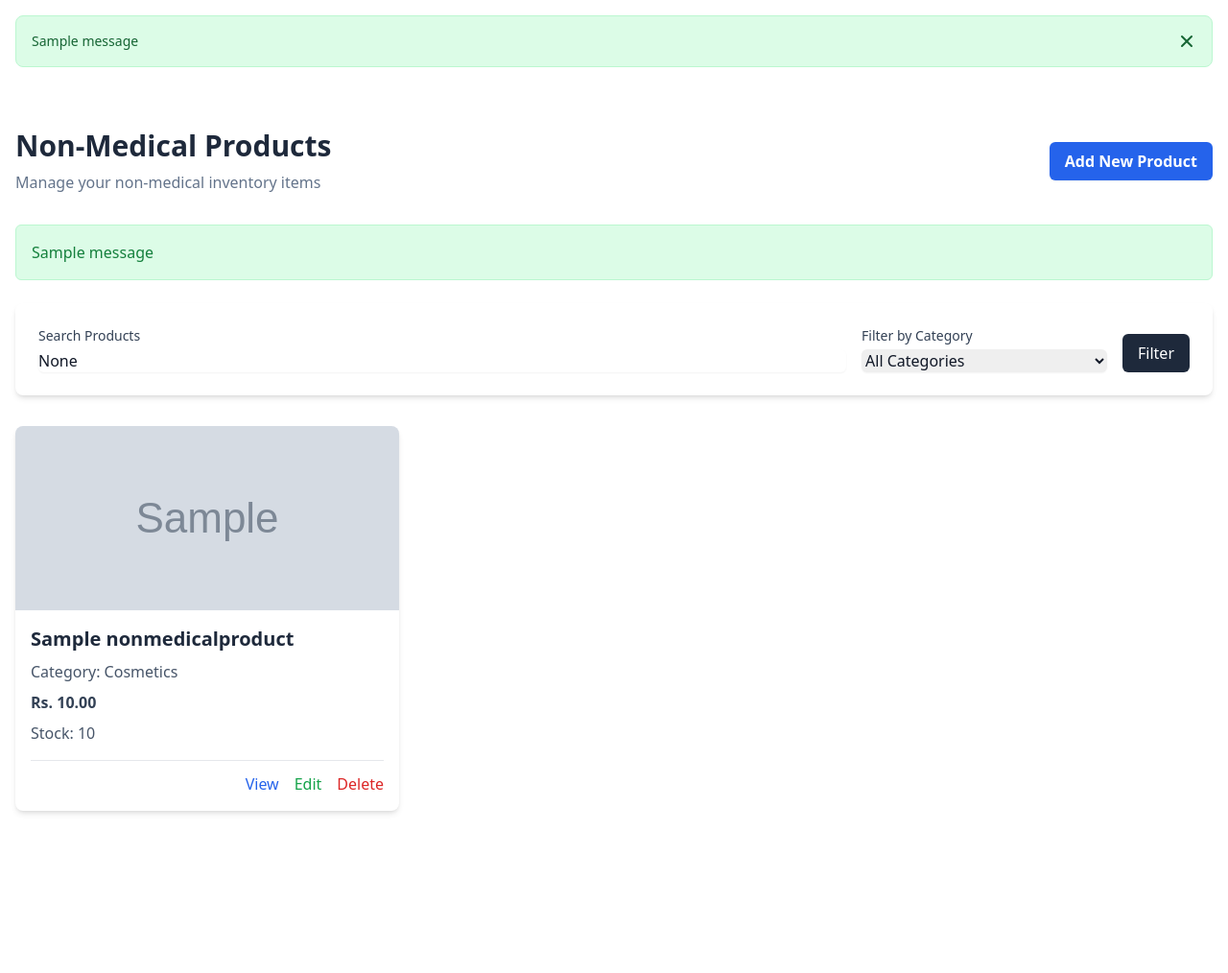
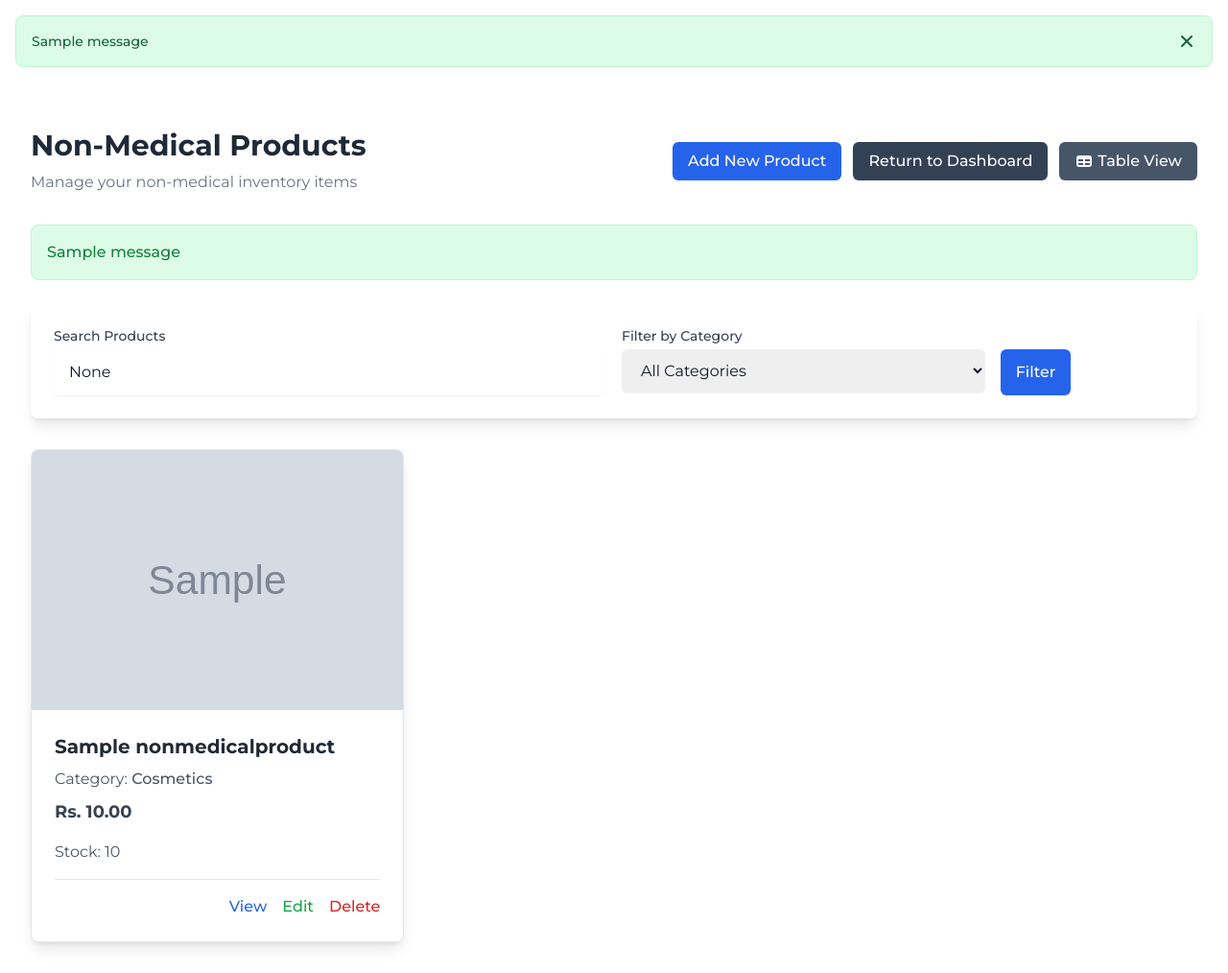
Before and after one commit to YOOSUF-HUB/Smart-Pharmacy-System, a Django app: page /non-medical/ in a window 1280 px wide. Shown: the whole page at 96% size. Before the commit the page ends 848 px from the top, so only its background shows below. Run offline with Django 5.2, Linux system fonts and the light colour scheme; tables that the repository leaves empty hold one stand-in row (values such as "Sample post"); grey boxes marked "Sample" are stand-in pictures; one stand-in notice (Sample message) is shown; some libraries are stand-ins or nearby versions.

Commit message:
Add Non-Medical Products Table template with search and filter functionality

```diff
--- /dev/null
+++ b/Non_Medicine_inventory/apps.py
@@ -0,0 +1,6 @@
+from django.apps import AppConfig
+
+
+class NonMedicineInventoryConfig(AppConfig):
+    default_auto_field = 'django.db.models.BigAutoField'
+    name = 'Non_Medicine_inventory'
--- a/Non_Medicine_inventory/forms.py
+++ b/Non_Medicine_inventory/forms.py
@@ -4,9 +4,10 @@ from .models import NonMedicalProduct
 class NonMedicalProductForm(forms.ModelForm):
     class Meta:
         model = NonMedicalProduct
-        fields = ['name', 'category', 'description', 'cost_price',
+        fields = ['brand','name', 'category', 'description', 'cost_price',
                   'selling_price', 'stock', 'image', 'is_active', 'reorder_level']
         widgets = {
+            'brand': forms.TextInput(attrs={'class': 'w-full rounded-md border-gray-300 shadow-sm focus:border-blue-500 focus:ring focus:ring-blue-500 focus:ring-opacity-50'}),
             'name': forms.TextInput(attrs={'class': 'w-full rounded-md border-gray-300 shadow-sm focus:border-blue-500 focus:ring focus:ring-blue-500 focus:ring-opacity-50'}),
             'category': forms.Select(attrs={'class': 'w-full rounded-md border-gray-300 shadow-sm focus:border-blue-500 focus:ring focus:ring-blue-500 focus:ring-opacity-50'}),
             'description': forms.Textarea(attrs={'class': 'w-full rounded-md border-gray-300 shadow-sm focus:border-blue-500 focus:ring focus:ring-blue-500 focus:ring-opacity-50', 'rows': 3}),
--- a/Non_Medicine_inventory/models.py
+++ b/Non_Medicine_inventory/models.py
@@ -1,5 +1,6 @@
 from django.db import models
 from django.utils.text import slugify
+from django.db.models import F
 
 class NonMedicalProduct(models.Model):
     CATEGORY_CHOICES = [
@@ -11,6 +12,7 @@ class NonMedicalProduct(models.Model):
         ('other', 'Other'),
     ]
 
+    brand = models.CharField(max_length=255)
     name = models.CharField(max_length=255)
     slug = models.SlugField(max_length=255, unique=True, blank=True)
     category = models.CharField(max_length=50, choices=CATEGORY_CHOICES, default='other')
--- a/Non_Medicine_inventory/urls.py
+++ b/Non_Medicine_inventory/urls.py
@@ -5,6 +5,7 @@ app_name = 'non_medicine'
 
 urlpatterns = [
     path('', views.product_list, name='product_list'),
+    path('table/', views.product_table, name='product_table'),
     path('create/', views.product_create, name='product_create'),
     path('<slug:slug>/', views.product_detail, name='product_detail'),
     path('<slug:slug>/update/', views.product_update, name='product_update'),
--- a/Non_Medicine_inventory/views.py
+++ b/Non_Medicine_inventory/views.py
@@ -1,31 +1,34 @@
 from django.shortcuts import render, get_object_or_404, redirect
 from django.contrib import messages
+from django.db.models import F
 from .models import NonMedicalProduct
 from .forms import NonMedicalProductForm
 
+
 def product_list(request):
     """Display all non-medical products"""
+    # Start with all products
     products = NonMedicalProduct.objects.all()
 
-    # Filter by category if provided
+    # Get filter parameters from request
     category = request.GET.get('category')
+    search_query = request.GET.get('search')
+
+    # Apply filters
     if category:
         products = products.filter(category=category)
 
-    # Filter by search query if provided
-    search_query = request.GET.get('search')
     if search_query:
         products = products.filter(name__icontains=search_query)
 
-    # Get unique categories for filter dropdown
-    categories = NonMedicalProduct.CATEGORY_CHOICES
-
+    # Prepare context
     context = {
         'products': products,
-        'categories': categories,
+        'categories': NonMedicalProduct.CATEGORY_CHOICES,
         'current_category': category,
         'search_query': search_query,
     }
+
     return render(request, 'Non_Medicine_inventory/product_list.html', context)
 
 def product_detail(request, slug):
@@ -76,3 +79,28 @@ def product_delete(request, slug):
 
     context = {'product': product}
     return render(request, 'Non_Medicine_inventory/product_confirm_delete.html', context)
+
+def product_table(request):
+    """Display all non-medical products in a table format"""
+    products = NonMedicalProduct.objects.all()
+
+    # Filter by category if provided
+    category = request.GET.get('category')
+    if category:
+        products = products.filter(category=category)
+
+    # Filter by search query if provided
+    search_query = request.GET.get('search')
+    if search_query:
+        products = products.filter(name__icontains=search_query)
+
+    # Get unique categories for filter dropdown
+    categories = NonMedicalProduct.CATEGORY_CHOICES
+
+    context = {
+        'products': products,
+        'categories': categories,
+        'current_category': category,
+        'search_query': search_query,
+    }
+    return render(request, 'Non_Medicine_inventory/product_list_table.html', context)
--- a/templates/Medicine_inventory/med_inventory_dash.html
+++ b/templates/Medicine_inventory/med_inventory_dash.html
@@ -19,10 +19,10 @@
         </h2>
     </div>
     <div class="flex flex-col sm:flex-row gap-2 sm:gap-4">
-        <a href="{% url 'medicine_table' %}" class="px-4 py-2 text-sm sm:px-5 sm:py-2.5 border border-blue-600 text-blue-700 font-medium rounded-md hover:bg-blue-600 hover:text-white transition duration-300 ease-in-out text-center">
-            View All Medicines
+        <a href="{% url 'medicine_table' %}" class="px-4 py-2 text-l sm:px-5 sm:py-2.5 border border-cyan-600 text-cyan-600 font-medium rounded-md hover:bg-cyan-500 hover:text-white transition duration-300 ease-in-out text-center">
+            Medicinal Products
         </a>
-        <a href="{% url 'non_medicine:product_list' %}" class="px-4 py-2 text-sm sm:px-5 sm:py-2.5 border border-purple-600 text-purple-700 font-medium rounded-md hover:bg-purple-600 hover:text-white transition duration-300 ease-in-out text-center">
+        <a href="{% url 'non_medicine:product_list' %}" class="px-4 py-2 text-l sm:px-5 sm:py-2.5 border border-purple-600 text-purple-700 font-medium rounded-md hover:bg-purple-600 hover:text-white transition duration-300 ease-in-out text-center">
             Non-Medical Products
         </a>
     </div>
--- a/templates/Non_Medicine_inventory/product_list.html
+++ b/templates/Non_Medicine_inventory/product_list.html
@@ -3,90 +3,132 @@
 {% block title %}Non-Medical Products{% endblock %}
 
 {% block content %}
-<div class="container mx-auto px-4 py-8">
+
+<style>
+  /* Using a more formal, serif font for headings */
+body {
+    font-family: "Montserrat", sans-serif;
+  }
+</style>
+<div class="container mx-auto px-4 sm:px-6 lg:px-8 py-8">
             <div class="flex flex-col md:flex-row justify-between items-start md:items-center mb-8">
                 <div>
-            <h1 class="text-3xl font-bold text-slate-800 mb-2">Non-Medical Products</h1>
-            <p class="text-slate-500">Manage your non-medical inventory items</p>
+                    <h1 class="text-3xl font-bold text-gray-800 mb-2">Non-Medical Products</h1>
+                    <p class="text-gray-500 text-base">Manage your non-medical inventory items</p>
                 </div>
-        <a href="{% url 'non_medicine:product_create' %}" class="mt-4 md:mt-0 bg-blue-600 hover:bg-blue-700 text-white font-semibold py-2 px-4 rounded-md shadow-sm transition-colors">
+                <div class="flex flex-col sm:flex-row gap-3 mt-4 md:mt-0">
+                    <a href="{% url 'non_medicine:product_create' %}" class="bg-blue-600 hover:bg-blue-700 text-white font-medium py-2 px-4 rounded-md shadow-sm transition-colors text-center">
                         Add New Product
                     </a>
+                    <a href="{% url 'med_inventory_dash' %}" class="bg-slate-700 hover:bg-slate-800 text-white font-medium py-2 px-4 rounded-md shadow-sm transition-colors text-center">
+                        Return to Dashboard
+                    </a>
+                    <a href="{% url 'non_medicine:product_table' %}" class="bg-slate-600 hover:bg-slate-700 text-white font-medium py-2 px-4 rounded-md shadow-sm transition-colors text-center">
+                        <span class="flex items-center justify-center">
+                            <svg xmlns="http://www.w3.org/2000/svg" class="h-5 w-5 mr-1" viewBox="0 0 20 20" fill="currentColor">
+                                <path fill-rule="evenodd" d="M5 4a3 3 0 00-3 3v6a3 3 0 003 3h10a3 3 0 003-3V7a3 3 0 00-3-3H5zm-1 9v-1h5v2H5a1 1 0 01-1-1zm7 1h4a1 1 0 001-1v-1h-5v2zm0-4h5V8h-5v2zM9 8H4v2h5V8z" clip-rule="evenodd"></path>
+                            </svg>
+                            Table View
+                        </span>
+                    </a>
+                </div>
             </div>
 
     {% if messages %}
     <div class="mb-6">
         {% for message in messages %}
-        <div class="p-4 bg-green-100 text-green-700 border border-green-200 rounded-md">
+        <div class="p-4 bg-green-100 text-green-700 border border-green-200 rounded-lg font-medium">
             {{ message }}
         </div>
         {% endfor %}
     </div>
     {% endif %}
 
-    <div class="bg-white rounded-lg shadow-md p-6 mb-8">
-        <form method="get" class="flex flex-col md:flex-row gap-4">
-            <div class="md:flex-1">
-                <label for="search" class="block text-sm font-medium text-slate-700 mb-1">Search Products</label>
+    <div class="bg-white rounded-lg shadow-lg p-6 mb-8">
+        <form method="get" class="space-y-4">
+        <!-- Grid layout for form fields -->
+        <div class="grid grid-cols-1 md:grid-cols-12 gap-4">
+            <!-- Search field - takes more space -->
+            <div class="md:col-span-6">
+                <label for="search" class="block text-sm font-medium text-gray-700 mb-1">Search Products</label>
 <input type="text" name="search" id="search" value="{{ search_query }}" placeholder="Enter product name..."
-                       class="w-full rounded-md border-slate-300 shadow-sm focus:border-blue-500 focus:ring focus:ring-blue-500 focus:ring-opacity-50">
+       class="w-full py-3 px-4 rounded-md border-gray-300 shadow-sm focus:border-blue-500 focus:ring focus:ring-blue-500 focus:ring-opacity-50">
+                {% if search_query %}
+                <p class="text-gray-500 text-xs mt-1">Showing results for "{{ search_query }}"</p>
+                {% endif %}
             </div>
-            <div class="md:w-64">
-                <label for="category" class="block text-sm font-medium text-slate-700 mb-1">Filter by Category</label>
-                <select name="category" id="category" class="w-full rounded-md border-slate-300 shadow-sm focus:border-blue-500 focus:ring focus:ring-blue-500 focus:ring-opacity-50">
+
+            <!-- Category dropdown -->
+            <div class="md:col-span-4">
+                <label for="category" class="block text-sm font-medium text-gray-700 mb-1">Filter by Category</label>
+                <select name="category" id="category" class="w-full py-3 px-4 rounded-md border-gray-300 shadow-sm focus:border-blue-500 focus:ring focus:ring-blue-500 focus:ring-opacity-50">
                     <option value="">All Categories</option>
                     {% for cat_value, cat_name in categories %}
                     <option value="{{ cat_value }}" {% if current_category == cat_value %}selected{% endif %}>{{ cat_name }}</option>
                     {% endfor %}
                 </select>
             </div>
-            <div class="flex items-end gap-2">
-                <button type="submit" class="bg-slate-800 hover:bg-slate-900 text-white font-medium py-2 px-4 rounded-md">Filter</button>
+
+            <!-- Buttons container - bottom aligned with proper spacing -->
+            <div class="md:col-span-2 flex items-end">
+                <div class="flex flex-col sm:flex-row w-full gap-2">
+                    <button type="submit" class="w-full sm:w-auto bg-blue-600 hover:bg-blue-700 text-white font-medium py-3 px-4 rounded-md shadow-sm transition-colors">
+                        Filter
+                    </button>
                     {% if search_query or current_category %}
-                <a href="{% url 'non_medicine:product_list' %}" class="border border-slate-300 hover:bg-slate-100 text-slate-700 font-medium py-2 px-4 rounded-md">Reset</a>
+                    <a href="{% url 'non_medicine:product_list' %}" class="w-full sm:w-auto text-center border border-gray-300 hover:bg-gray-100 text-gray-700 font-medium py-3 px-4 rounded-md shadow-sm transition-colors">
+                        Reset
+                    </a>
                     {% endif %}
+                </div>
+            </div>
         </div>
     </form>
 </div>
 
     <div class="grid grid-cols-1 md:grid-cols-2 lg:grid-cols-3 gap-6">
         {% for product in products %}
-        <div class="bg-white rounded-lg shadow-md overflow-hidden hover:shadow-lg transition-shadow">
+        <div class="bg-white rounded-lg shadow-lg overflow-hidden border border-gray-200 hover:shadow-xl transition-shadow duration-200">
             {% if product.image %}
-            <img src="{{ product.image.url }}" alt="{{ product.name }}" class="w-full h-48 object-cover">
+            <div class="relative w-full" style="padding-bottom: 70%;">
+                <img src="{{ product.image.url }}" alt="{{ product.name }}"
+                    class="absolute top-0 left-0 w-full h-full object-cover">
+            </div>
             {% else %}
-            <div class="w-full h-48 bg-slate-200 flex items-center justify-center">
-                <span class="text-slate-500">No Image</span>
+            <div class="relative w-full" style="padding-bottom: 100%;">
+                <div class="absolute top-0 left-0 w-full h-full bg-gray-200 flex items-center justify-center">
+                    <span class="text-gray-500 font-medium">No Image</span>
+                </div>
             </div>
             {% endif %}
-            <div class="p-4">
+            <div class="p-6">
                 <div class="flex justify-between items-start mb-2">
-                    <h2 class="text-xl font-semibold text-slate-800">{{ product.name }}</h2>
+                    <h2 class="text-xl font-bold text-gray-800">{{ product.name }}</h2>
                     {% if not product.is_active %}
-                    <span class="px-2 py-1 text-xs font-semibold rounded-full bg-slate-100 text-slate-800">Inactive</span>
+                    <span class="px-2 py-1 text-xs font-semibold rounded-full bg-red-100 text-red-800">Inactive</span>
                     {% endif %}
                 </div>
-                <p class="text-slate-600 mb-2">Category: {{ product.get_category_display }}</p>
-                <p class="text-slate-700 font-bold mb-2">Rs. {{ product.selling_price }}</p>
+                <p class="text-gray-600 mb-2">Category: <span class="font-medium">{{ product.get_category_display }}</span></p>
+                <p class="text-gray-700 font-bold text-lg mb-4">Rs. {{ product.selling_price }}</p>
 
                 <div class="flex items-center mb-4">
-                    <span class="text-slate-600">Stock: {{ product.stock }}</span>
+                    <span class="text-gray-600">Stock: {{ product.stock }}</span>
                     {% if product.stock <= product.reorder_level %}
-                    <span class="ml-2 px-2 py-0.5 text-xs font-semibold rounded-full bg-red-100 text-red-800">Low Stock</span>
+                    <span class="ml-2 px-2 py-0.5 text-xs font-semibold rounded-full bg-red-50 text-red-700 border border-red-200">Low Stock</span>
                     {% endif %}
                 </div>
 
-                <div class="flex justify-end border-t pt-3">
-                    <a href="{% url 'non_medicine:product_detail' slug=product.slug %}" class="text-blue-600 hover:text-blue-800 mr-4">View</a>
-                    <a href="{% url 'non_medicine:product_update' slug=product.slug %}" class="text-green-600 hover:text-green-800 mr-4">Edit</a>
-                    <a href="{% url 'non_medicine:product_delete' slug=product.slug %}" class="text-red-600 hover:text-red-800">Delete</a>
+                <div class="flex justify-end border-t border-gray-200 pt-4">
+                    <a href="{% url 'non_medicine:product_detail' slug=product.slug %}" class="text-blue-600 hover:text-blue-800 font-medium transition-colors duration-200 mr-4">View</a>
+                    <a href="{% url 'non_medicine:product_update' slug=product.slug %}" class="text-green-600 hover:text-green-800 font-medium transition-colors duration-200 mr-4">Edit</a>
+                    <a href="{% url 'non_medicine:product_delete' slug=product.slug %}" class="text-red-600 hover:text-red-800 font-medium transition-colors duration-200">Delete</a>
                 </div>
             </div>
         </div>
         {% empty %}
-        <div class="col-span-full bg-white p-8 rounded-lg shadow-md text-center">
-            <p class="text-slate-500 mb-4">No products found.</p>
-            <a href="{% url 'non_medicine:product_create' %}" class="inline-block bg-blue-600 hover:bg-blue-700 text-white font-medium py-2 px-4 rounded-md">Add Your First Product</a>
+        <div class="col-span-full bg-white p-8 rounded-lg shadow-lg text-center border border-gray-200">
+            <p class="text-gray-500 text-lg mb-4">No products found.</p>
+            <a href="{% url 'non_medicine:product_create' %}" class="inline-block bg-blue-600 hover:bg-blue-700 text-white font-medium py-2 px-6 rounded-md shadow-sm transition-colors">Add Your First Product</a>
         </div>
         {% endfor %}
     </div>
```
Also changed, not shown: Non_Medicine_inventory/admin.py (added, +17 -0 lines), templates/Non_Medicine_inventory/product_detail.html (+44 -26 lines), templates/Non_Medicine_inventory/product_form.html (+51 -31 lines), templates/Non_Medicine_inventory/product_list_table.html (added, +170 -0 lines), Non_Medicine_inventory/__init__.py (added), Non_Medicine_inventory/migrations/0002_nonmedicalproduct_brand.py (added), db.sqlite3, media/non_medical_products/3.png (added), media/non_medical_products/5.png (added), media/non_medical_products/Payment_Deadline_Y2S2.png (added), 1 other file. Lines whose indentation alone changed are shown as unchanged.
